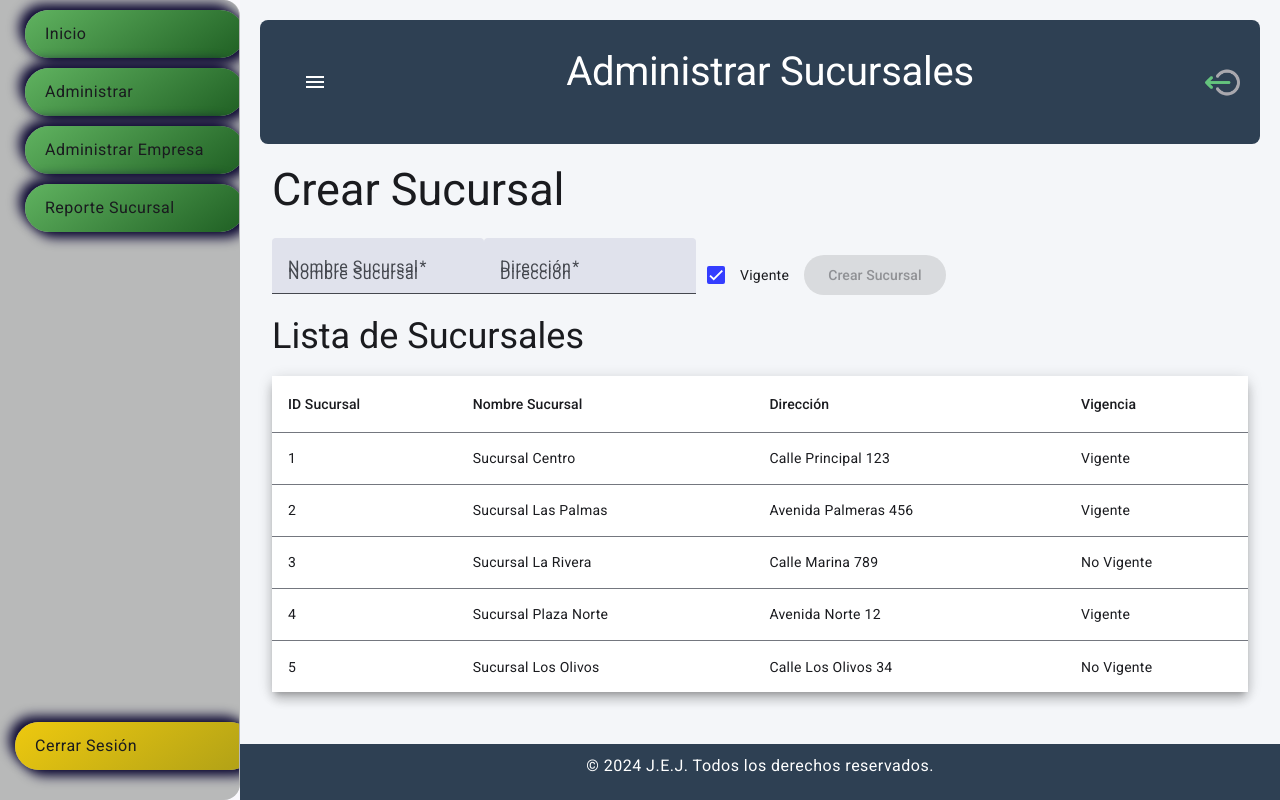
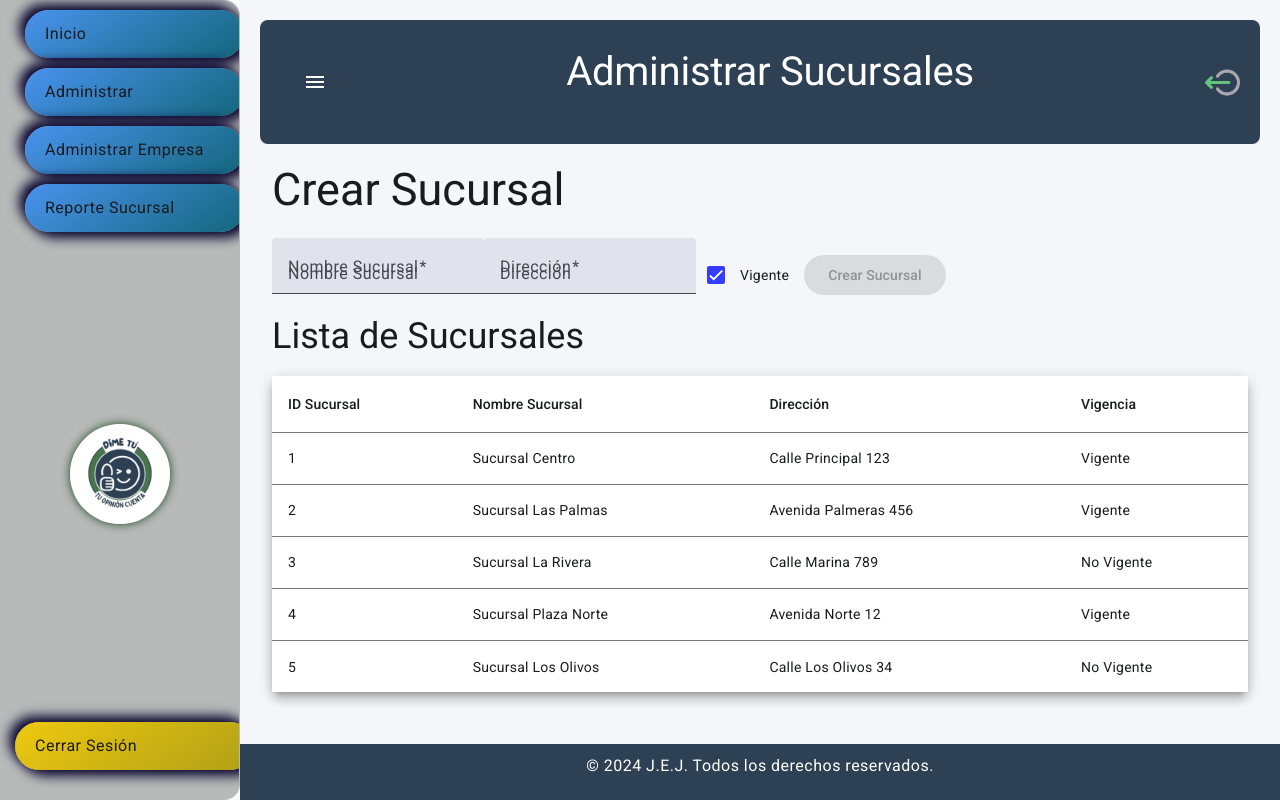
Before and after one commit to Erick314/appMovil, an Angular app: page /admin in a window 1280 px wide. Both pictures are taken after a click on the link "Administrar Empresa". Built offline with nearby package versions, Linux system fonts and the light colour scheme.

Commit message:
colores y wave

```diff
--- a/src/app/admin/admin.component.css
+++ b/src/app/admin/admin.component.css
@@ -212,7 +212,7 @@ button {
   padding: 10px 20px;
   margin: 10px 15px; /* Margen para separarlos */
   border-radius: 30px; /* Borde redondeado */
-  background: linear-gradient(145deg, #60b360, #1f5f23); /* Degradado de fondo */
+  background: linear-gradient(145deg, #4993ee, #14667c); /* Degradado de fondo */
   box-shadow: 6px 6px 12px #0b0731, -6px -6px 12px #0b0731; /* Sombra interna */
   color: #fff; /* Color de texto blanco */
   text-decoration: none; /* Sin subrayado */
@@ -222,7 +222,7 @@ button {
 }
 
 .nav-item:hover {
-  background: linear-gradient(145deg, #4993ee, #14667c); /* Cambiar el degradado al hacer hover */
+  background: linear-gradient(145deg, #4993ee, #60b360); /* Cambiar el degradado al hacer hover */
   box-shadow: inset 4px 4px 8px #0b0731, inset -4px -4px 8px #0b0731; /* Sombra interna invertida */
 }
 .bottom-nav {
@@ -240,10 +240,29 @@ button {
 }
 
 .logout-item {
-  background: linear-gradient(145deg, #eec90f, #afa017); /* Degradado de fondo */
+  background: linear-gradient(145deg, #4993ee, #1f5f23); /* Degradado de fondo */
   box-shadow: 6px 6px 12px #0b0731, -6px -6px 12px #0b0731; /* Sombra interna */
 }
 
 .logout-item:hover {
-  background: linear-gradient(145deg, #d8b714, #afa017); /* Cambiar el degradado al hacer hover */
+  background: linear-gradient(145deg, #60b360, #4993ee); /* Cambiar el degradado al hacer hover */
 }
+
+
+
+
+/* Contenedor de la imagen del logo */
+.logo-container {
+  display: flex;
+  justify-content: center; /* Centrar horizontalmente */
+  align-items: center; /* Centrar verticalmente */
+  flex-grow: 100; /* Ocupar el espacio disponible */
+}
+
+/* Estilo para la imagen del logo */
+.logo-image {
+  width: 100px; /* Ajusta el tamaño según sea necesario */
+  height: auto;
+  border-radius: 50%; /* Opción para redondear la imagen */
+  box-shadow: 0px 0px 10px rgb(18, 71, 25); /* Sombra alrededor de la imagen */
+}
--- a/src/app/admin/admin.component.html
+++ b/src/app/admin/admin.component.html
@@ -8,6 +8,9 @@
           <a mat-list-item (click)="CambioPestana('empresa')" class="nav-item">Administrar Empresa</a>
           <a mat-list-item (click)="CambioPestana('sucursal')" class="nav-item">Reporte Sucursal</a>
         </mat-nav-list>
+        <div class="logo-container">
+          <img src="assets/2.png" alt="Logo" class="logo-image">
+        </div>
         <div class="bottom-nav"> <!-- Cerrar sesión se mantiene en la parte inferior -->
           <a mat-list-item (click)="CambioPestana('login')" class="nav-item logout-item">Cerrar Sesión</a>
         </div>
--- a/src/app/empresa/empresa.component.css
+++ b/src/app/empresa/empresa.component.css
@@ -198,7 +198,7 @@ button {
   padding: 10px 20px;
   margin: 10px 15px; /* Margen para separarlos */
   border-radius: 30px; /* Borde redondeado */
-  background: linear-gradient(145deg, #60b360, #1f5f23); /* Degradado de fondo */
+  background: linear-gradient(145deg, #4993ee, #14667c); /* Degradado de fondo */
   box-shadow: 6px 6px 12px #0b0731, -6px -6px 12px #0b0731; /* Sombra interna */
   color: #fff; /* Color de texto blanco */
   text-decoration: none; /* Sin subrayado */
@@ -208,7 +208,7 @@ button {
 }
 
 .nav-item:hover {
-  background: linear-gradient(145deg, #4993ee, #14667c); /* Cambiar el degradado al hacer hover */
+  background: linear-gradient(145deg, #60b360, #1f5f23); /* Cambiar el degradado al hacer hover */
   box-shadow: inset 4px 4px 8px #0b0731, inset -4px -4px 8px #0b0731; /* Sombra interna invertida */
 }
 .bottom-nav {
@@ -234,3 +234,21 @@ button {
 .logout-item:hover {
   background: linear-gradient(145deg, #d8b714, #afa017); /* Cambiar el degradado al hacer hover */
 }
+
+
+
+/* Contenedor de la imagen del logo */
+.logo-container {
+  display: flex;
+  justify-content: center; /* Centrar horizontalmente */
+  align-items: center; /* Centrar verticalmente */
+  flex-grow: 100; /* Ocupar el espacio disponible */
+}
+
+/* Estilo para la imagen del logo */
+.logo-image {
+  width: 100px; /* Ajusta el tamaño según sea necesario */
+  height: auto;
+  border-radius: 50%; /* Opción para redondear la imagen */
+  box-shadow: 0px 0px 10px rgb(18, 71, 25); /* Sombra alrededor de la imagen */
+}
--- a/src/app/empresa/empresa.component.html
+++ b/src/app/empresa/empresa.component.html
@@ -8,6 +8,9 @@
           <a mat-list-item (click)="CambioPestana('empresa')" class="nav-item">Administrar Empresa</a>
           <a mat-list-item (click)="CambioPestana('sucursal')" class="nav-item">Reporte Sucursal</a>
         </mat-nav-list>
+        <div class="logo-container">
+          <img src="assets/2.png" alt="Logo" class="logo-image">
+        </div>
         <div class="bottom-nav"> <!-- Cerrar sesión se mantiene en la parte inferior -->
           <a mat-list-item (click)="CambioPestana('login')" class="nav-item logout-item">Cerrar Sesión</a>
         </div>
--- a/src/app/login/login.component.css
+++ b/src/app/login/login.component.css
@@ -3,40 +3,80 @@
   align-items: center;
   justify-content: center;
   height: 100vh;
-    background-color: #2e4053;
+  background: linear-gradient(135deg, #74b9ff, #2e4053); /* Degradado azul */
+  position: relative;
+  overflow: hidden; /* Asegura que el contenido no se salga de la vista */
 }
 
 .container {
-    padding: 20px;
+  padding: 30px;
   background-color: #ffffff;
-    border-radius: 8px;
-    box-shadow: 0px 0px 10px rgba(0, 0, 0, 0.1);
+  border-radius: 16px;
+  box-shadow: 0px 0px 30px rgba(0, 0, 0, 0.2); /* Ajuste de sombra */
   width: 100%;
   max-width: 400px;
+  z-index: 10; /* Asegura que el contenedor esté sobre el fondo */
 }
 
 .bg-image-container {
   text-align: center;
   position: absolute;
-    top: 40px;
+  top: 30px;
   left: 50%;
   transform: translateX(-50%);
   width: 100%;
+  z-index: 1; /* Para que esté detrás del contenedor */
 }
 
 .bg-image-container img {
-    max-width: 150px;
+  max-width: 120px;
   height: auto;
   border-radius: 50%;
-
+  box-shadow: 0px 0px 20px rgba(0, 0, 0, 0.1); /* Ajuste de sombra para la imagen */
 }
 
 .link-style {
-    color: blue;
+  color: #2980b9; /* Azul similar a la paleta de colores */
   text-decoration: underline;
   cursor: pointer;
 }
 
 .link-style:hover {
-    color: darkblue;
+  color: #1e3799; /* Azul más oscuro al pasar el ratón */
 }
+
+
+
+
+
+/********* Wave **************/
+/* Contenedor de la ola */
+.wave-container {
+  position: absolute;
+  bottom: 0;
+  width: 100%;
+  height: 150px;
+  overflow: hidden; /* Ocultar cualquier contenido que desborde */
+  z-index: 0; /* Debajo del contenido principal */
+}
+
+/* Estilo del SVG de la ola */
+.wave {
+  position: absolute;
+  width: 200%; /* Duplicar el ancho para crear el efecto de repetición */
+  height: 100%;
+  animation: wave-animation 15s linear infinite; /* Animación continua */
+}
+
+.wave path {
+  fill: #2e4053; /* Color de la ola */
+}
+
+@keyframes wave-animation {
+  0% {
+    transform: translateX(0); /* Iniciar la ola en su posición original */
+  }
+  100% {
+    transform: translateX(-50%); /* Mover la ola a la mitad para crear el efecto de repetición */
+  }
+}
--- a/src/app/login/login.component.html
+++ b/src/app/login/login.component.html
@@ -58,3 +58,9 @@
     </form>
   </div>
 </div>
+<!-- Contenedor de ondas -->
+<div class="wave-container">
+  <svg class="wave" viewBox="0 0 1200 200" preserveAspectRatio="none">
+    <path d="M0,120 C150,200 350,0 600,80 C850,160 1050,0 1200,80 L1200,200 L0,200 Z"></path>
+  </svg>
+</div>
--- a/src/app/principal/principal.component.css
+++ b/src/app/principal/principal.component.css
@@ -264,7 +264,7 @@ button {
   padding: 10px 20px;
   margin: 10px 15px; /* Margen para separarlos */
   border-radius: 30px; /* Borde redondeado */
-  background: linear-gradient(145deg, #60b360, #1f5f23); /* Degradado de fondo */
+  background: linear-gradient(145deg, #4993ee, #14667c); /* Degradado de fondo */
   box-shadow: 6px 6px 12px #0b0731, -6px -6px 12px #0b0731; /* Sombra interna */
   color: #fff; /* Color de texto blanco */
   text-decoration: none; /* Sin subrayado */
@@ -274,7 +274,7 @@ button {
 }
 
 .nav-item:hover {
-  background: linear-gradient(145deg, #4993ee, #14667c); /* Cambiar el degradado al hacer hover */
+  background: linear-gradient(145deg, #60b360, #1f5f23); /* Cambiar el degradado al hacer hover */
   box-shadow: inset 4px 4px 8px #0b0731, inset -4px -4px 8px #0b0731; /* Sombra interna invertida */
 }
 .bottom-nav {
@@ -299,3 +299,20 @@ button {
 .logout-item:hover {
   background: linear-gradient(145deg, #d8b714, #afa017); /* Cambiar el degradado al hacer hover */
 }
+
+
+/* Contenedor de la imagen del logo */
+.logo-container {
+  display: flex;
+  justify-content: center; /* Centrar horizontalmente */
+  align-items: center; /* Centrar verticalmente */
+  flex-grow: 100; /* Ocupar el espacio disponible */
+}
+
+/* Estilo para la imagen del logo */
+.logo-image {
+  width: 100px; /* Ajusta el tamaño según sea necesario */
+  height: auto;
+  border-radius: 50%; /* Opción para redondear la imagen */
+  box-shadow: 0px 0px 10px rgb(18, 71, 25); /* Sombra alrededor de la imagen */
+}
--- a/src/app/principal/principal.component.html
+++ b/src/app/principal/principal.component.html
@@ -8,6 +8,9 @@
           <a mat-list-item (click)="CambioPestana('empresa')" class="nav-item">Administrar Empresa</a>
           <a mat-list-item (click)="CambioPestana('sucursal')" class="nav-item">Reporte Sucursal</a>
         </mat-nav-list>
+        <div class="logo-container">
+          <img src="assets/2.png" alt="Logo" class="logo-image">
+        </div>
         <div class="bottom-nav"> <!-- Cerrar sesión se mantiene en la parte inferior -->
           <a mat-list-item (click)="CambioPestana('login')" class="nav-item logout-item">Cerrar Sesión</a>
         </div>
--- a/src/app/sucursal/sucursal.component.css
+++ b/src/app/sucursal/sucursal.component.css
@@ -219,7 +219,7 @@ button {
   padding: 10px 20px;
   margin: 10px 15px; /* Margen para separarlos */
   border-radius: 30px; /* Borde redondeado */
-  background: linear-gradient(145deg, #60b360, #1f5f23); /* Degradado de fondo */
+  background: linear-gradient(145deg, #4993ee, #14667c); /* Degradado de fondo */
   box-shadow: 6px 6px 12px #0b0731, -6px -6px 12px #0b0731; /* Sombra interna */
   color: #fff; /* Color de texto blanco */
   text-decoration: none; /* Sin subrayado */
@@ -229,7 +229,7 @@ button {
 }
 
 .nav-item:hover {
-  background: linear-gradient(145deg, #4993ee, #14667c); /* Cambiar el degradado al hacer hover */
+  background: linear-gradient(145deg, #60b360, #1f5f23); /* Cambiar el degradado al hacer hover */
   box-shadow: inset 4px 4px 8px #0b0731, inset -4px -4px 8px #0b0731; /* Sombra interna invertida */
 }
 .bottom-nav {
@@ -255,3 +255,22 @@ button {
 .logout-item:hover {
   background: linear-gradient(145deg, #d8b714, #afa017); /* Cambiar el degradado al hacer hover */
 }
+
+
+
+
+/* Contenedor de la imagen del logo */
+.logo-container {
+  display: flex;
+  justify-content: center; /* Centrar horizontalmente */
+  align-items: center; /* Centrar verticalmente */
+  flex-grow: 100; /* Ocupar el espacio disponible */
+}
+
+/* Estilo para la imagen del logo */
+.logo-image {
+  width: 100px; /* Ajusta el tamaño según sea necesario */
+  height: auto;
+  border-radius: 50%; /* Opción para redondear la imagen */
+  box-shadow: 0px 0px 10px rgb(18, 71, 25); /* Sombra alrededor de la imagen */
+}
--- a/src/app/sucursal/sucursal.component.html
+++ b/src/app/sucursal/sucursal.component.html
@@ -8,6 +8,9 @@
           <a mat-list-item (click)="CambioPestana('empresa')" class="nav-item">Administrar Empresa</a>
           <a mat-list-item (click)="CambioPestana('sucursal')" class="nav-item">Reporte Sucursal</a>
         </mat-nav-list>
+        <div class="logo-container">
+          <img src="assets/2.png" alt="Logo" class="logo-image">
+        </div>
         <div class="bottom-nav"> <!-- Cerrar sesión se mantiene en la parte inferior -->
           <a mat-list-item (click)="CambioPestana('login')" class="nav-item logout-item">Cerrar Sesión</a>
         </div>
```
Also changed, not shown: src/assets/wave.svg (added). Lines whose indentation alone changed are shown as unchanged.
